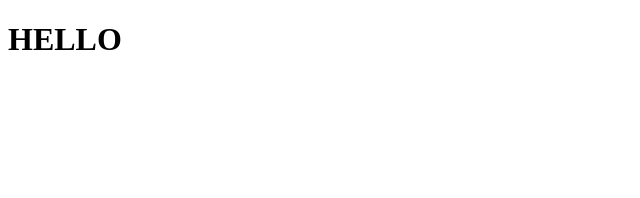
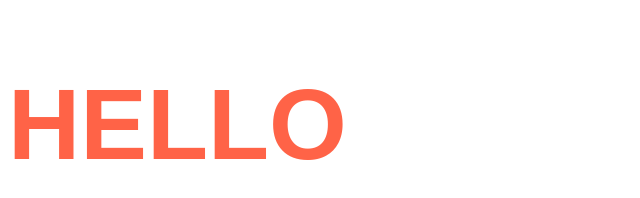
Before and after one commit to misayao/misayao.github.io, a plain HTML site: page index.html in a window 1280 px wide. Shown: the whole page, without its empty margins (0-640 px from the left). Drawn offline with Linux system fonts and the light colour scheme.

Commit message:
Add files via upload

```diff
--- a/dist/style.css
+++ b/dist/style.css
@@ -0,0 +1,5 @@
+.title {
+    font-family: sans-serif;
+    font-size: 100px;
+    color: tomato;
+}
--- a/index.html
+++ b/index.html
@@ -4,8 +4,9 @@
     <meta charset="UTF-8">
     <meta name="viewport" content="width=device-width, initial-scale=1.0">
     <title>Home</title>
+    <link rel="stylesheet" href="dist/style.css">
 </head>
 <body>
-    <h1>HELLO</h1>
+    <h1 class="title">HELLO</h1>
 </body>
 </html>
```
